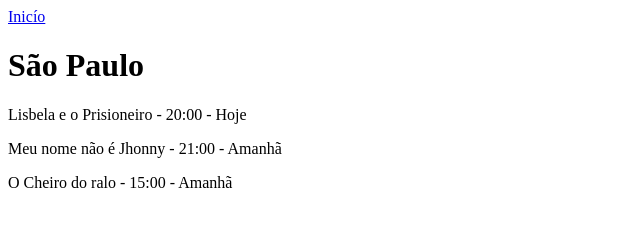
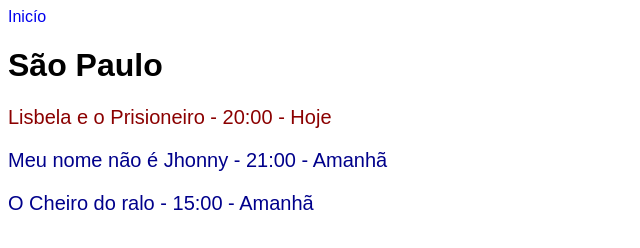
Before and after one commit to devroboco/caminhos-html, a plain HTML site: page estados/sp.html in a window 1280 px wide. Shown: the whole page, without its empty margins (0-640 px from the left). Drawn offline with Linux system fonts and the light colour scheme; files that its build step writes are made by us from their sources.

Commit message:
exercicio finalizado

```diff
--- a/css/style.css
+++ b/css/style.css
@@ -0,0 +1,23 @@
+.hoje {
+  color: darkred;
+}
+
+.amanha {
+  color: darkblue;
+}
+
+a {
+  text-decoration: none;
+}
+
+h2 a {
+  color: seagreen;
+}
+
+p {
+  font-size: 20px;
+}
+
+* {
+  font-family: arial;
+}
--- a/estados/sp.html
+++ b/estados/sp.html
@@ -5,7 +5,7 @@
   <meta charset="UTF-8">
   <meta name="viewport" content="width=device-width, initial-scale=1.0">
   <title>São Paulo</title>
-  <link rel="stylesheet" href="./css/style.css">
+  <link rel="stylesheet" href="/css/style.css">
 </head>
 
 <body>
```
Also changed, not shown: estados/rj.html (+1 -1 lines).
